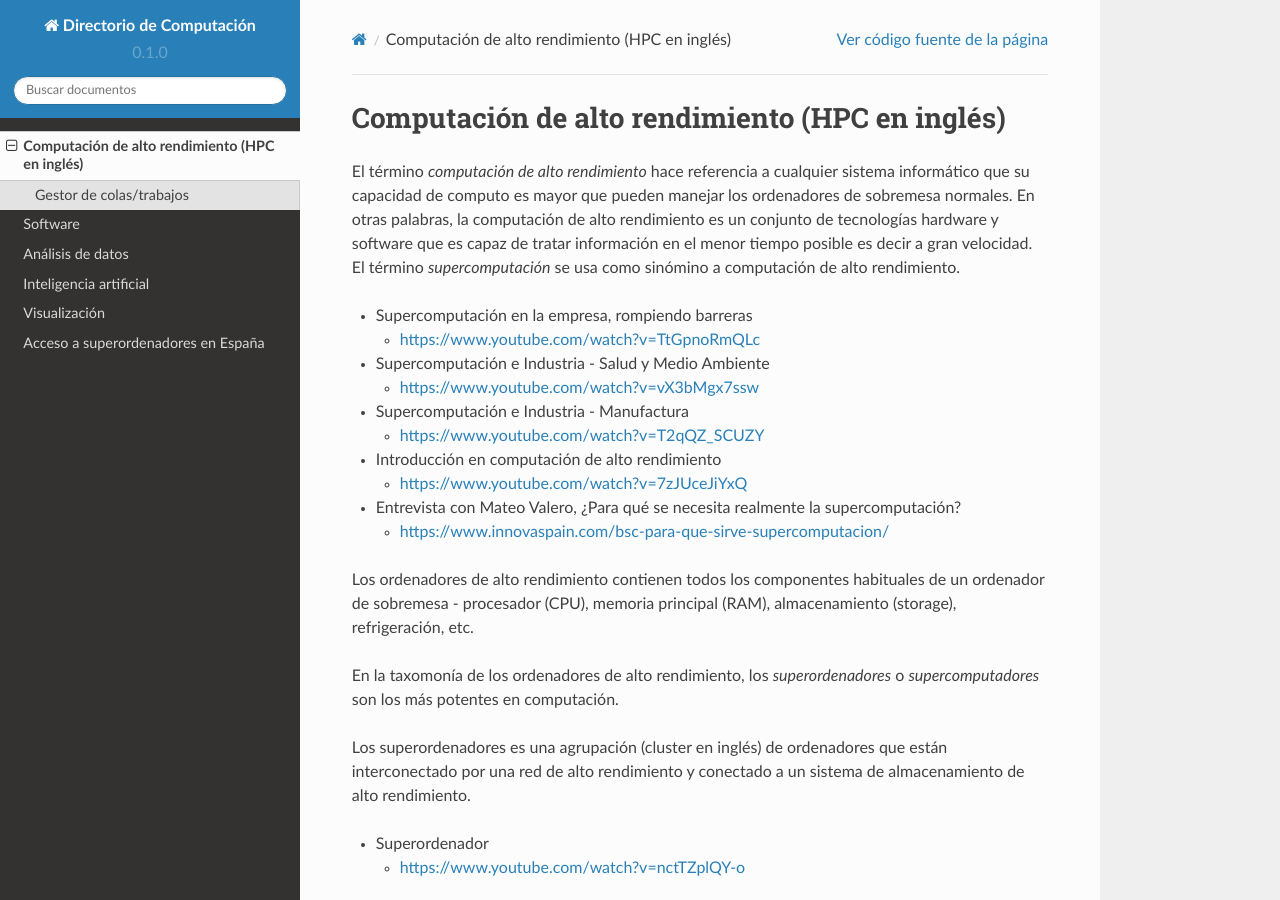
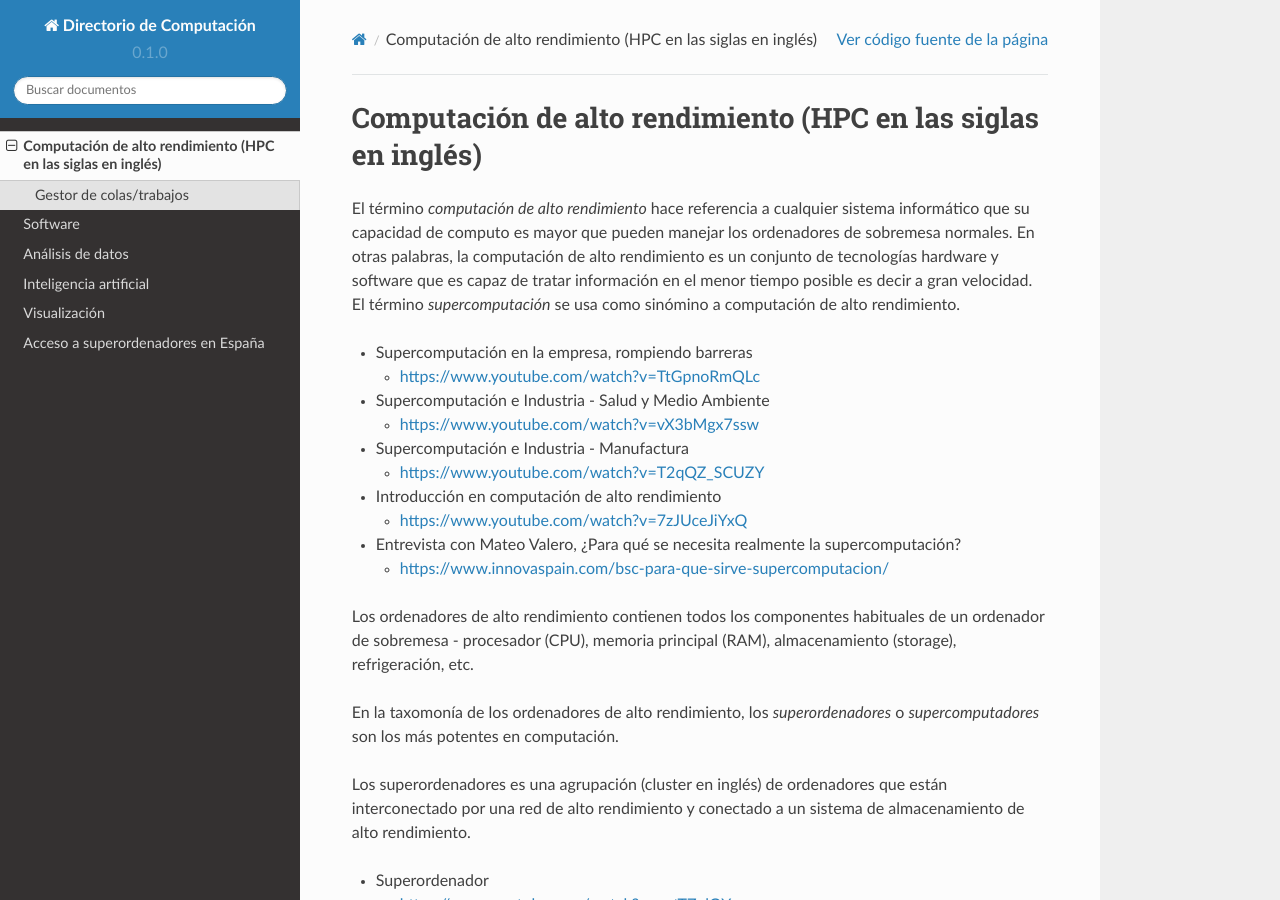
Before and after one commit to EuroCC-Spain/HPCKnowledgePool, a Sphinx documentation site: the page built from docs/source/hpc.rst, in a window 1280 px wide and 900 px high. Built offline with Sphinx 7.4.7 and the Read the Docs theme 2.0.0, drawn with Linux system fonts in a browser that asks for light colours.

Commit message:
Update hpc.rst

```diff
--- a/docs/source/hpc.rst
+++ b/docs/source/hpc.rst
@@ -1,5 +1,5 @@
-Computación de alto rendimiento (HPC en inglés)
-===============================================
+Computación de alto rendimiento (HPC en las siglas en inglés)
+=============================================================
 
 El término *computación de alto rendimiento* hace referencia a cualquier sistema informático que su capacidad de computo es mayor que pueden manejar los ordenadores de sobremesa normales. En otras palabras, la computación de alto rendimiento es un conjunto de tecnologías hardware y software que es capaz de tratar información en el menor tiempo posible es decir a gran velocidad. El término *supercomputación* se usa como sinómino a computación de alto rendimiento.
 
```
Also changed, not shown: other parts of docs/source/hpc.rst (+2 -0 lines).
